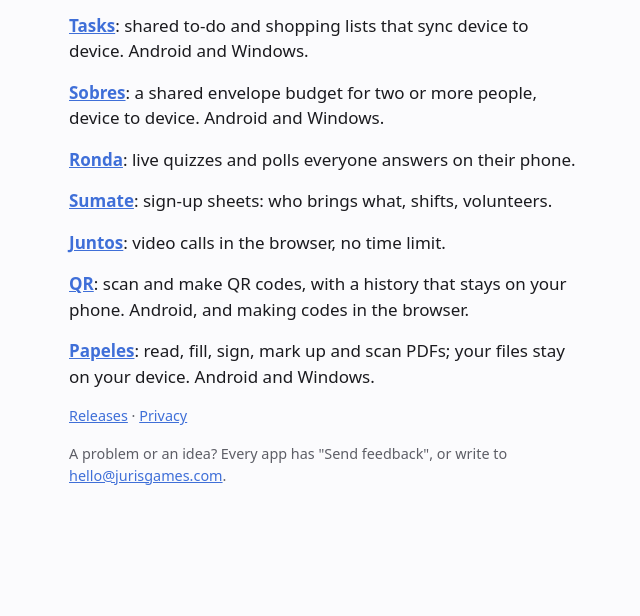
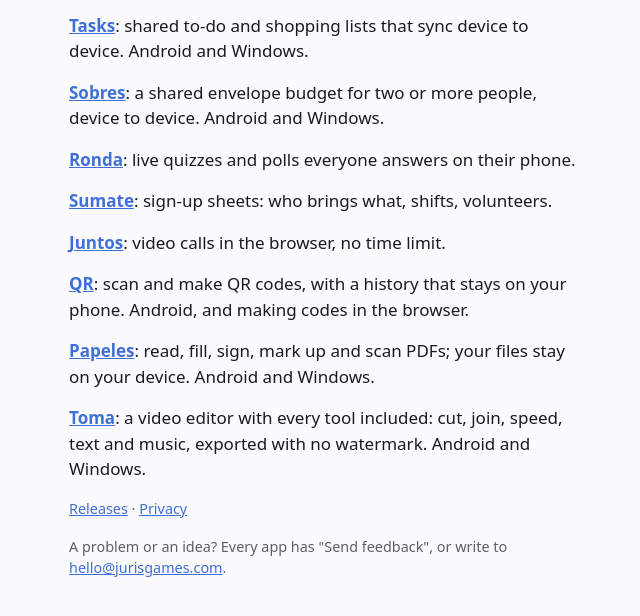
Before and after one commit to kleiders3010/jurisgames, a plain HTML site: page index.html in a window 1280 px wide. Shown: the part 146-762 px from the top of the page, without its empty margins (315-955 px from the left). Drawn offline with Linux system fonts and the light colour scheme.

Commit message:
Home: Toma
Co-Authored-By: Claude Opus 5.5 <noreply@anthropic.com>

```diff
--- a/index.html
+++ b/index.html
@@ -17,6 +17,7 @@
   <p><strong><a href="https://meet.jurisgames.com">Juntos</a></strong>: video calls in the browser, no time limit.</p>
   <p><strong><a href="/qr/">QR</a></strong>: scan and make QR codes, with a history that stays on your phone. Android, and making codes in the browser.</p>
   <p><strong><a href="https://github.com/kleiders3010/papeles">Papeles</a></strong>: read, fill, sign, mark up and scan PDFs; your files stay on your device. Android and Windows.</p>
+  <p><strong><a href="https://github.com/kleiders3010/toma">Toma</a></strong>: a video editor with every tool included: cut, join, speed, text and music, exported with no watermark. Android and Windows.</p>
   <p class="small"><a href="https://github.com/kleiders3010/jurisgames/releases">Releases</a> · <a href="/privacy/">Privacy</a></p>
   <p class="small">A problem or an idea? Every app has "Send feedback", or write to
     <a href="mailto:hello@jurisgames.com">hello@jurisgames.com</a>.</p>
```
